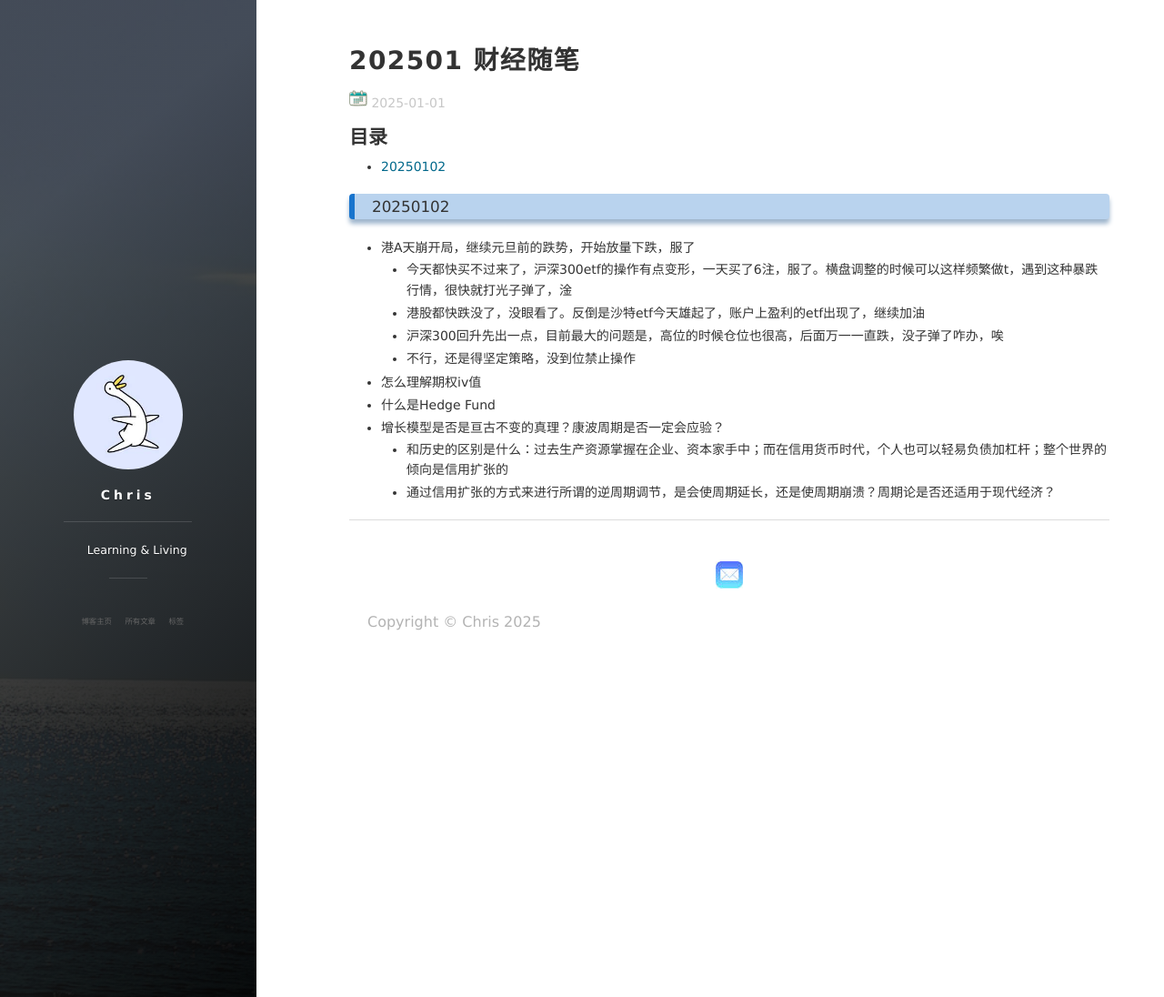
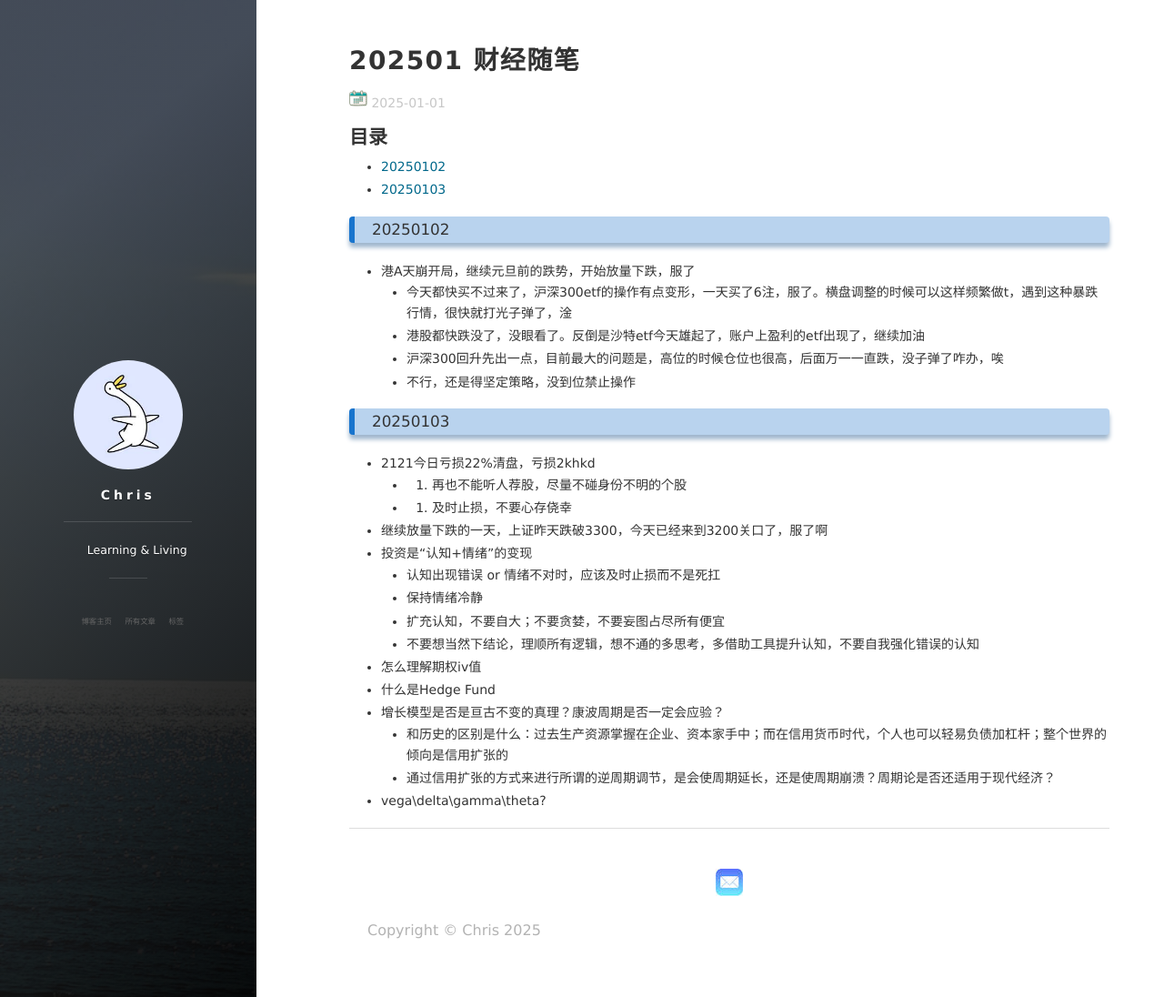
Before and after one commit to CHRisXman/CHRisXman.github.io, a Jekyll site: the page built from _posts/2025-01-01-essay-202501-finance-news.md, in a window 1280 px wide and 1096 px high. Shown: the whole window at 91% size. Built offline with Jekyll 4.4.1, drawn with Linux system fonts in a browser that asks for light colours; nearby versions of some CDN libraries.

Commit message:
update post

```diff
--- a/_posts/2025-01-01-essay-202501-finance-news.md
+++ b/_posts/2025-01-01-essay-202501-finance-news.md
@@ -15,8 +15,21 @@ category: 财经
     - 不行，还是得坚定策略，没到位禁止操作
 
 
+### 20250103
++ 2121今日亏损22%清盘，亏损2khkd
+    - 1. 再也不能听人荐股，尽量不碰身份不明的个股
+    - 2. 及时止损，不要心存侥幸
++ 继续放量下跌的一天，上证昨天跌破3300，今天已经来到3200关口了，服了啊
++ 投资是“认知+情绪”的变现
+    - 认知出现错误 or 情绪不对时，应该及时止损而不是死扛
+    - 保持情绪冷静
+    - 扩充认知，不要自大；不要贪婪，不要妄图占尽所有便宜
+    - 不要想当然下结论，理顺所有逻辑，想不通的多思考，多借助工具提升认知，不要自我强化错误的认知
+
+
 + 怎么理解期权iv值
 + 什么是Hedge Fund
 + 增长模型是否是亘古不变的真理？康波周期是否一定会应验？
     - 和历史的区别是什么：过去生产资源掌握在企业、资本家手中；而在信用货币时代，个人也可以轻易负债加杠杆；整个世界的倾向是信用扩张的
     - 通过信用扩张的方式来进行所谓的逆周期调节，是会使周期延长，还是使周期崩溃？周期论是否还适用于现代经济？
++ vega\delta\gamma\theta?
```
